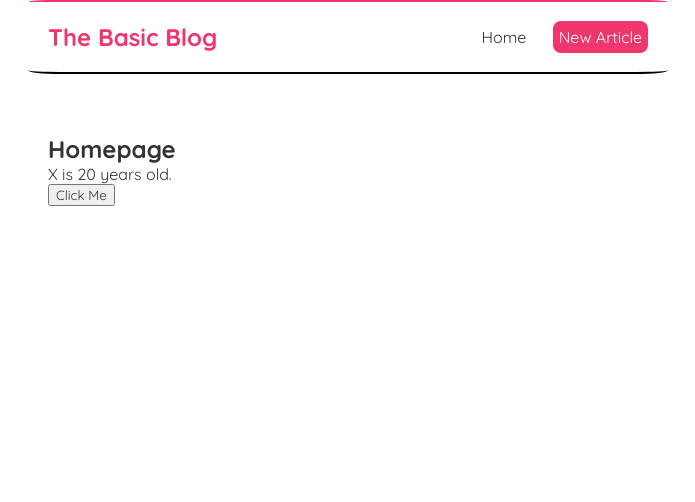
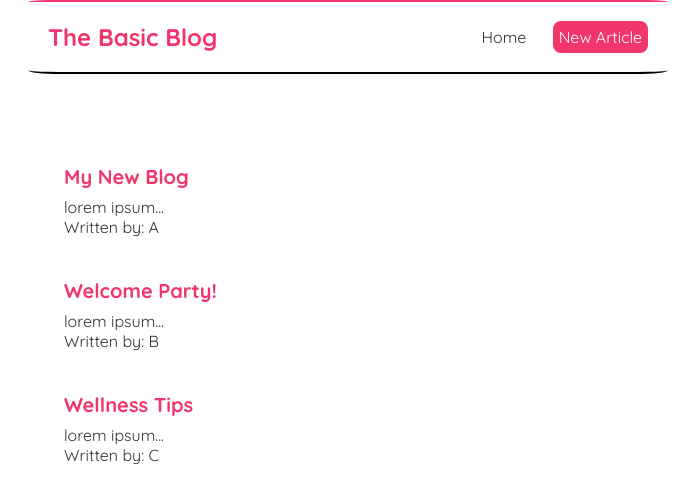
Before and after one commit to nnaaff/React-Blog, a React (Create React App) app in the folder react-blog/: page / in a window 1280 px wide. Shown: the top 502 px of the page, without its empty margins (292-987 px from the left). Built offline with nearby package versions, Linux system fonts and the light colour scheme.

Commit message:
Displaying list items in the template

```diff
--- a/react-blog/src/Home.js
+++ b/react-blog/src/Home.js
@@ -2,21 +2,21 @@ import { useState } from 'react';
 
 const Home = () => {
 
-  const [name, setName] = useState('X');
-  const [age, setAge] = useState('20')
-
-  const handleClick = () => {
-    console.log("Button clicked.");
-    setName('Y');
-    setAge('25');
-    console.log("States changed.");
-  }
+  const [articles, setArticles] = useState( [
+    { title: 'My New Blog', body: 'lorem ipsum...', author: 'A', id: 1 },
+    { title: 'Welcome Party!', body: 'lorem ipsum...', author: 'B', id: 2 },
+    { title: 'Wellness Tips', body: 'lorem ipsum...', author: 'C', id: 3 }
+  ] );
 
   return (
     <div className="home">
-      <h2> Homepage </h2>
-      <p> { name } is { age } years old. </p>
-      <button onClick={ handleClick }> Click Me </button>
+      { articles.map( (article) => (
+        <div className="article-preview" key={ article.id }>
+          <h2> { article.title } </h2>
+          <p> { article.body } </p>
+          <p> Written by: { article.author } </p>
+        </div>
+      ) ) }
     </div>
   );
 }
--- a/react-blog/src/index.css
+++ b/react-blog/src/index.css
@@ -44,3 +44,19 @@
   margin: 40px auto;
   padding: 20px;
 }
+
+.article-preview {
+  padding: 10px 16px;
+  margin: 20px 0;
+  border-bottom: 1px solid #fafafa;
+}
+
+.article-preview:hover {
+  box-shadow: 1px 3px 5px rgba(0,0,0,0.1);
+}
+
+.article-preview h2 {
+  font-size: 20px;
+  color: #f1356d;
+  margin-bottom: 8px;
+}
```
